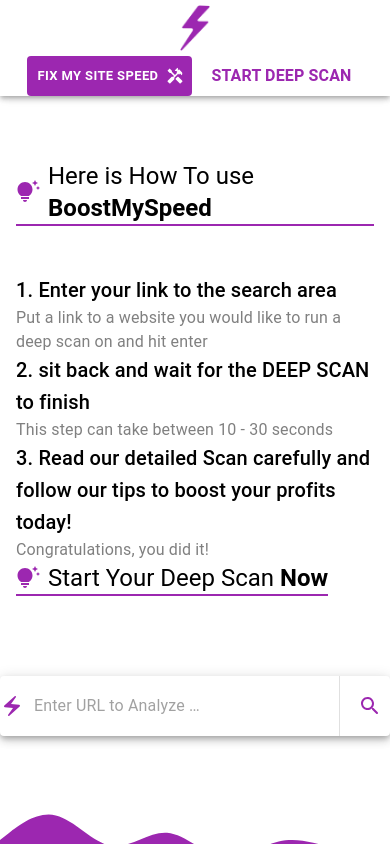
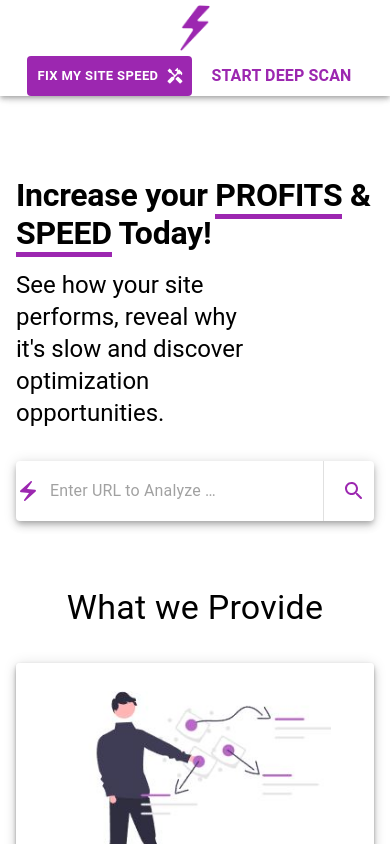
Before and after one commit to BMohamedd/BoostMySpeed, a React (Create React App) app: page /how-it-works in a window 390 px wide. Shown: the top 844 px of the page. Built offline with nearby package versions, Linux system fonts and the light colour scheme.

Commit message:
added mobile/laptop scans and context api

```diff
--- a/src/App.js
+++ b/src/App.js
@@ -3,9 +3,8 @@
 import HomePage from "./components/frontPage/HomePage";
 import Analize from "./components/analizePage/Analize";
 import "./App.css";
-import StartDeepScan from "./components/DeepScanPage/StartDeepScan";
-import HowItWorks from "./components/howItWorks/HowItWorks";
 import Contact from "./components/ContactPage/Contact";
+import Error from "./components/errorPage/Error";
 
 function App() {
   return (
@@ -13,10 +12,10 @@
       <Routes>
         <Route index element={<HomePage />} />
         <Route path="/start-deep-scan" element={<HomePage />} />
-        <Route path="/how-it-works" element={<HowItWorks />} />
         <Route path="/contact" element={<Contact />} />
+        <Route path="/error" element={<Error />} />
         <Route path="/analize/:url/*" element={<Analize />} />
-        <Route path="*" element={<HomePage />}></Route>
+        <Route path="*" element={<HomePage />} />
       </Routes>
     </BrowserRouter>
   );
--- /dev/null
+++ b/src/Context/Report/ReportContextProvider.js
@@ -0,0 +1,47 @@
+import React, { createContext, useState, useEffect } from "react";
+
+export const reportContext = createContext();
+
+export function ReportContextProvider({ children }) {
+  const [report, changeReport] = useState([]);
+  const [passedaudits, changePassedaudits] = React.useState([]);
+  const [failedaudits, changeFailedaudits] = React.useState([]);
+  const [sideReport, changeSideReport] = React.useState([]);
+
+  const fillPassedAndFailed = () => {
+    if (report.data) {
+      changePassedaudits(
+        Object.values(report.data.audits).filter((audit) => {
+          return audit.score === 1 && audit.scoreDisplayMode === "binary";
+        })
+      );
+      changeFailedaudits(
+        Object.values(report.data.audits).filter((audit) => {
+          return audit.score === 0 && audit.scoreDisplayMode === "binary";
+        })
+      );
+    }
+  };
+
+  const switchStates = () => {
+    const TempHoder = JSON.parse(JSON.stringify(sideReport));
+    changeSideReport(report);
+    changeReport(TempHoder);
+    fillPassedAndFailed();
+  };
+  return (
+    <reportContext.Provider
+      value={{
+        switchStates,
+        changeReport,
+        report,
+        passedaudits,
+        failedaudits,
+        sideReport,
+        changeSideReport,
+      }}
+    >
+      {children}
+    </reportContext.Provider>
+  );
+}
--- a/src/components/DeepScanPage/StartDeepScan.js
+++ /dev/null
@@ -1,25 +0,0 @@
-import React from "react";
-import NavBar from "../other/NavBar";
-import SearchArea from "../frontPage/homePageSections/SearchArea";
-import Footer from "../frontPage/homePageSections/Footer";
-import { Stack, Box } from "@mui/material";
-import About from "../frontPage/homePageSections/About";
-
-function StartDeepScan() {
-  return (
-    <Stack
-      sx={{ minHeight: "100vh", width: "100%" }}
-      justifyContent="space-between"
-      alignItems="space-between"
-    >
-      <NavBar />
-      <Box sx={{ mt: "10em" }}>
-        <SearchArea />
-      </Box>
-      <About />
-      <Footer />
-    </Stack>
-  );
-}
-
-export default StartDeepScan;
--- a/src/components/analizePage/DisplayAnaliysis.js
+++ b/src/components/analizePage/DisplayAnaliysis.js
@@ -6,8 +6,7 @@
 import ScreenShots from "./DisplaySections/ScreenShots";
 
 function DisplayAnaliysis({ passed, failed, fullReport }) {
-  console.log("Analiysis completed");
-  console.log(passed, failed, fullReport);
+  // console.log(passed, failed, fullReport);
   return (
     <Container
       maxWidth="xl"
--- a/src/components/analizePage/DisplaySections/ScreenShots.js
+++ b/src/components/analizePage/DisplaySections/ScreenShots.js
@@ -121,6 +121,7 @@
           (obj, index) => {
             return (
               <Box
+                key={index}
                 sx={{
                   width: {
                     xs: "40px",
@@ -173,9 +174,9 @@
         timeout="auto"
         unmountOnExit
       >
-        {passed.map((passedTest) => {
+        {passed.map((passedTest, index) => {
           return (
-            <span>
+            <span key={index}>
               <PassedFailedTest
                 passed={true}
                 testName={passedTest.title}
@@ -207,9 +208,9 @@
         timeout="auto"
         unmountOnExit
       >
-        {failed.map((failedTest) => {
+        {failed.map((failedTest, index) => {
           return (
-            <span>
+            <span key={index}>
               <PassedFailedTest
                 passed={false}
                 testName={failedTest.title}
--- a/src/components/analizePage/Loading.js
+++ b/src/components/analizePage/Loading.js
@@ -5,7 +5,6 @@
 import { Container } from "@mui/system";
 
 function Loading() {
-  console.log("loading...");
   const [dialog, changeDialog] = React.useState("Speedyourweb is warming up");
   const [num, changeNum] = React.useState(0);
   const toSay = [
--- a/src/components/analizePage/helperFunctions/helperFunctions.js
+++ b/src/components/analizePage/helperFunctions/helperFunctions.js
@@ -1,6 +1,6 @@
 import axios from "axios";
 
-const backEndUrl = "https://speed-speed-speed.herokuapp.com/report?url=";
+const backEndUrl = "http://localhost:8000/report?url=";
 
 export const finalUrlCheck = (url) => {
   // checks if the url exists
@@ -16,3 +16,6 @@
 export const requestAnalize = (url) => {
   return axios.get(backEndUrl + url);
 };
+export const requestAnalizeDesktop = (url) => {
+  return axios.get(`${backEndUrl + url}&device=desktop`);
+};
--- /dev/null
+++ b/src/components/errorPage/Error.js
@@ -0,0 +1,30 @@
+import { Button } from "@mui/material";
+import React from "react";
+import { useNavigate } from "react-router-dom";
+
+function Error() {
+  const navigate = useNavigate();
+  return (
+    <div>
+      <h1>something Went wrong, please Try:</h1>
+      <h2>Entering a valid url</h2>
+      <h2>Trying again sometime later</h2>
+      <h2>
+        Contacting us by{" "}
+        <a href="" onClick={() => navigate("/contact")}>
+          clicking here.
+        </a>
+      </h2>
+      <h2>Trying again sometime later</h2>
+      <Button
+        variant="contained"
+        color="secondary"
+        onClick={() => navigate("/")}
+      >
+        Go Back The Home Page
+      </Button>
+    </div>
+  );
+}
+
+export default Error;
--- a/src/components/howItWorks/HowItWorks.js
+++ /dev/null
@@ -1,76 +0,0 @@
-import React from "react";
-import NavBar from "../other/NavBar";
-import Footer from "../frontPage/homePageSections/Footer";
-import { Box, Container, Stack, Typography } from "@mui/material";
-import TipsAndUpdatesIcon from "@mui/icons-material/TipsAndUpdates";
-import SearchArea from "../frontPage/homePageSections/SearchArea";
-
-function HowItWorks() {
-  return (
-    <Box>
-      <NavBar />
-      <Container maxWidth="xl">
-        <Stack>
-          {/* title */}
-          <Stack
-            sx={{
-              borderBottom: "2px solid #9c27b0",
-              width: "fit-content",
-              marginTop: "10em",
-            }}
-            direction="row"
-            alignItems="center"
-            spacing={1}
-            mt="1em"
-            mb="3em"
-          >
-            <TipsAndUpdatesIcon color="secondary" />
-            <Typography variant="h5">
-              Here is How To use <strong>BoostMySpeed</strong>
-            </Typography>
-          </Stack>
-          {/* tips */}
-          <Typography variant="h6">
-            1. Enter your link to the search area
-          </Typography>
-          <Typography color="gray">
-            Put a link to a website you would like to run a deep scan on and hit
-            enter
-          </Typography>
-          <Typography variant="h6">
-            2. sit back and wait for the DEEP SCAN to finish
-          </Typography>
-          <Typography color="gray">
-            This step can take between 10 - 30 seconds
-          </Typography>
-          <Typography variant="h6">
-            3. Read our detailed Scan carefully and follow our tips to boost
-            your profits today!
-          </Typography>
-          <Typography color="gray">Congratulations, you did it!</Typography>
-          <Stack
-            sx={{
-              borderBottom: "2px solid #9c27b0",
-              width: "fit-content",
-              marginTop: "3 em",
-            }}
-            direction="row"
-            alignItems="center"
-            spacing={1}
-            mt="1em"
-            mb="3em"
-          >
-            <TipsAndUpdatesIcon color="secondary" />
-            <Typography variant="h5">
-              Start Your Deep Scan <strong>Now</strong>
-            </Typography>
-          </Stack>
-        </Stack>
-      </Container>
-      <SearchArea />
-      <Footer />
-    </Box>
-  );
-}
-
-export default HowItWorks;
--- a/src/index.js
+++ b/src/index.js
@@ -1,6 +1,11 @@
 import React from "react";
 import ReactDOM from "react-dom/client";
 import App from "./App";
+import { ReportContextProvider } from "./Context/Report/ReportContextProvider";
 
 const root = ReactDOM.createRoot(document.getElementById("root"));
-root.render(<App />);
+root.render(
+  <ReportContextProvider>
+    <App />
+  </ReportContextProvider>
+);
```
Also changed, not shown: src/components/analizePage/Analize.js (+56 -20 lines).
